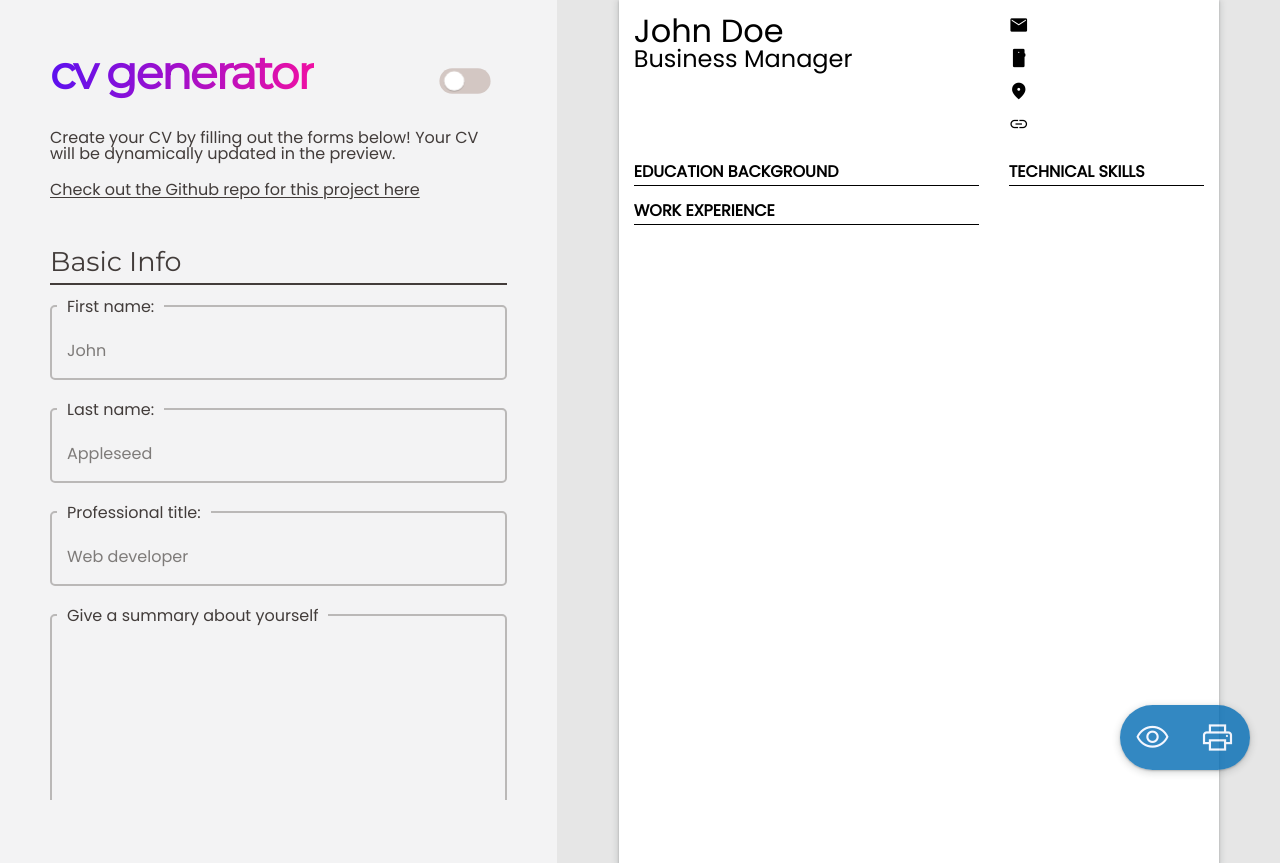
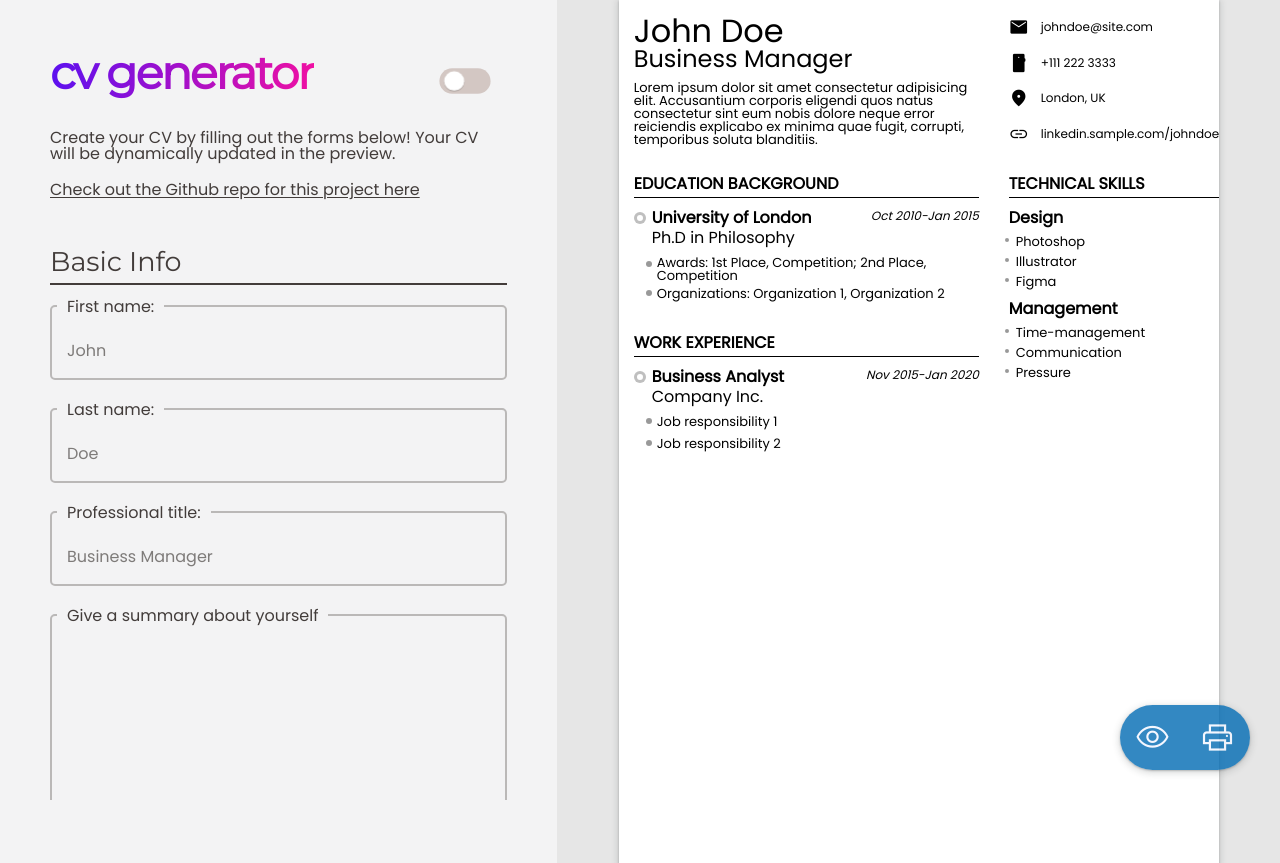
Before and after one commit to renchester/cv-generator, a React (Vite) app: page / in a window 1280 px wide. Built offline with nearby package versions, Linux system fonts and the light colour scheme.

Commit message:
Update placeholder/default content

```diff
--- a/src/components/editors/BasicInfo.jsx
+++ b/src/components/editors/BasicInfo.jsx
@@ -22,7 +22,7 @@ function BasicInfo(props) {
             type="text"
             name="lastName"
             className="form-input form-input__last-name"
-            placeholder="Appleseed"
+            placeholder="Doe"
             onChange={handleChange}
             value={data.lastName}
           />
@@ -33,7 +33,7 @@ function BasicInfo(props) {
             type="text"
             name="occupation"
             className="form-input form-input__occupation"
-            placeholder="Web developer"
+            placeholder="Business Manager"
             onChange={handleChange}
             value={data.occupation}
           />
--- a/src/components/editors/CategoryInfo.jsx
+++ b/src/components/editors/CategoryInfo.jsx
@@ -129,7 +129,7 @@ function CategoryInfo(props) {
           <span className="form-label__title">
             {infoType === 'skillsInfo'
               ? ' Add a skill category'
-              : ' Add a category (ex. Languages/Interests/Awards)'}
+              : ' Add a category (ex. Languages/Awards)'}
           </span>
           <input
             type="text"
--- a/src/components/editors/ContactInfo.jsx
+++ b/src/components/editors/ContactInfo.jsx
@@ -12,7 +12,7 @@ function ContactInfo(props) {
             type="email"
             name="email"
             className="form-input form-input__email"
-            placeholder="johnappleseed@site.com"
+            placeholder="johndoe@site.com"
             onChange={handleChange}
             value={data.email}
           />
@@ -44,7 +44,7 @@ function ContactInfo(props) {
             type="text"
             name="website"
             className="form-input form-input__website"
-            placeholder="linkedin.com/johnappleseed"
+            placeholder="linkedin.sample.com/johndoe"
             onChange={handleChange}
             value={data.website}
           />
--- a/src/components/editors/EducationInfo.jsx
+++ b/src/components/editors/EducationInfo.jsx
@@ -141,7 +141,7 @@ function EducationInfo(props) {
             type="text"
             name="degreeProgram"
             className="form-input form-input__degree-program"
-            placeholder="B.A. in Psychology/Doctorate in Philosophy"
+            placeholder="Ph.D in Philosophy"
             value={educInfo.degreeProgram}
             onChange={handleChange}
             required
@@ -194,7 +194,7 @@ function EducationInfo(props) {
           </label>
         )}
         <label className="form-label">
-          <span className="form-label__title">GPA:</span>
+          <span className="form-label__title">GPA (optional):</span>
           <input
             type="text"
             name="gpa"
@@ -207,7 +207,7 @@ function EducationInfo(props) {
 
         <label className="form-label">
           <span className="form-label__title">
-            Additional info (e.g. awards, courses, thesis project)
+            Additional info (ex. awards, courses, thesis project)
           </span>
 
           <div className="submitted-item__container">
@@ -219,7 +219,7 @@ function EducationInfo(props) {
               type="text"
               name="currentInfoItem"
               className="form-input form-input__addl-info-item form-input__items"
-              placeholder="Awards: 1st Place, Competition; 2nd Place, Competition"
+              placeholder="Press enter to submit an item..."
               value={educInfo.currentInfoItem}
               onChange={handleChange}
               onKeyDown={submitAddlInfo}
--- a/src/components/editors/ExperienceInfo.jsx
+++ b/src/components/editors/ExperienceInfo.jsx
@@ -124,7 +124,7 @@ function ExperienceInfo(props) {
             type="text"
             name="jobTitle"
             className="form-input form-input__job-title"
-            placeholder="Junior web developer"
+            placeholder="Business Analyst"
             value={expInfo.jobTitle}
             onChange={handleChange}
             required
@@ -138,7 +138,7 @@ function ExperienceInfo(props) {
             type="text"
             name="company"
             className="form-input form-input__company"
-            placeholder="Mozilla Inc."
+            placeholder="Company Inc."
             value={expInfo.company}
             onChange={handleChange}
             required
@@ -205,7 +205,7 @@ function ExperienceInfo(props) {
             <input
               type="text"
               name="currentInfoItem"
-              placeholder="Did this one thing etc."
+              placeholder="Press enter to submit an item..."
               className="form-input form-input__job-specifics form-input__items"
               value={expInfo.currentInfoItem}
               onChange={handleChange}
--- a/src/components/preview/BasicInfoView.jsx
+++ b/src/components/preview/BasicInfoView.jsx
@@ -9,7 +9,10 @@ function BasicInfoView(props) {
       <h2 className="preview__job-title">
         {data.occupation || 'Business Manager'}
       </h2>
-      <p className="preview__self-summary">{data.selfSummary}</p>
+      <p className="preview__self-summary">
+        {data.selfSummary ||
+          'Lorem ipsum dolor sit amet consectetur adipisicing elit. Accusantium corporis eligendi quos natus consectetur sint eum nobis dolore neque error reiciendis explicabo ex minima quae fugit, corrupti, temporibus soluta blanditiis.'}
+      </p>
     </section>
   );
 }
--- a/src/components/preview/ContactInfoView.jsx
+++ b/src/components/preview/ContactInfoView.jsx
@@ -7,25 +7,33 @@ function ContactInfoView(props) {
         <span className="material-symbols-outlined preview__contact-icon icon-mail">
           mail
         </span>
-        <span className="preview__email">{data.email}</span>
+        <span className="preview__email">
+          {data.email || 'johndoe@site.com'}
+        </span>
       </div>
       <div className="preview__contact-wrapper">
         <span className="material-symbols-outlined preview__contact-icon icon-phone">
           smartphone
         </span>
-        <span className="preview__phone-number">{data.phoneNumber}</span>
+        <span className="preview__phone-number">
+          {data.phoneNumber || '+111 222 3333'}
+        </span>
       </div>
       <div className="preview__contact-wrapper">
         <span className="material-symbols-outlined preview__contact-icon icon-location">
           location_on
         </span>
-        <span className="preview__location">{data.location}</span>
+        <span className="preview__location">
+          {data.location || 'London, UK'}
+        </span>
       </div>
       <div className="preview__contact-wrapper">
         <span className="material-symbols-outlined preview__contact-icon icon-link">
           link
         </span>
-        <span className="preview__website">{data.website}</span>
+        <span className="preview__website">
+          {data.website || 'linkedin.sample.com/johndoe'}
+        </span>
       </div>
     </section>
   );
--- a/src/components/preview/EducationInfoView.jsx
+++ b/src/components/preview/EducationInfoView.jsx
@@ -1,5 +1,9 @@
+import format from 'date-fns/format';
+
 function EducationInfoView(props) {
   const { data } = props;
+
+  const formatDate = (str) => format(new Date(str), 'MMM yyyy');
 
   const educInfoPreviewMarkup = data.map((item) => (
     <div className="preview-unit__educ-info" key={item.id}>
@@ -9,7 +13,8 @@ function EducationInfoView(props) {
           <h2 className="preview__degree-program">{item.degreeProgram}</h2>
         </div>
         <span className="preview__active-years">
-          {item.startingYear}-{item.onGoing ? 'present' : item.graduatingYear}
+          {formatDate(item.startingYear)}-
+          {!item.graduatingYear ? 'present' : formatDate(item.graduatingYear)}
         </span>
       </div>
       {item.gpa && <p className="preview__gpa">GPA: {item.gpa}</p>}
@@ -30,7 +35,28 @@ function EducationInfoView(props) {
   return (
     <section className="preview-area preview-area__educ-info">
       <h1 className="preview-title">Education Background</h1>
-      {educInfoPreviewMarkup}
+      {data.length ? (
+        educInfoPreviewMarkup
+      ) : (
+        <div className="preview-unit__educ-info">
+          <div className="preview__info-main-header">
+            <div className="preview__info-main-wrapper">
+              <h2 className="preview__institution">University of London</h2>
+              <h2 className="preview__degree-program">Ph.D in Philosophy</h2>
+            </div>
+            <span className="preview__active-years">Oct 2010-Jan 2015</span>
+          </div>
+
+          <ul>
+            <li className="preview__educ-additional-info">
+              Awards: 1st Place, Competition; 2nd Place, Competition
+            </li>
+            <li className="preview__educ-additional-info">
+              Organizations: Organization 1, Organization 2
+            </li>
+          </ul>
+        </div>
+      )}
     </section>
   );
 }
--- a/src/components/preview/ExperienceInfoView.jsx
+++ b/src/components/preview/ExperienceInfoView.jsx
@@ -1,5 +1,9 @@
+import format from 'date-fns/format';
+
 function ExperienceInfoView(props) {
   const { data } = props;
+
+  const formatDate = (str) => format(new Date(str), 'MMM yyyy');
 
   const expInfoPreviewMarkup = data.map((item) => (
     <div className="preview-unit__exp-info" key={item.id}>
@@ -9,7 +13,8 @@ function ExperienceInfoView(props) {
           <h2 className="preview__company">{item.company}</h2>
         </div>
         <span className="preview__active-years">
-          {item.startingYear}-{item.onGoing ? 'present' : item.endingYear}
+          {formatDate(item.startingYear)}-
+          {!item.endingYear ? 'present' : formatDate(item.endingYear)}
         </span>
       </div>
       {item.additionalInfo.length ? (
@@ -29,7 +34,28 @@ function ExperienceInfoView(props) {
   return (
     <section className="preview-area preview-area__exp-info">
       <h1 className="preview-title">Work Experience</h1>
-      {expInfoPreviewMarkup}
+      {data.length ? (
+        expInfoPreviewMarkup
+      ) : (
+        <div className="preview-unit__exp-info">
+          <div className="preview__info-main-header">
+            <div className="preview__info-main-wrapper">
+              <h2 className="preview__job-title">Business Analyst</h2>
+              <h2 className="preview__company">Company Inc.</h2>
+            </div>
+            <span className="preview__active-years">Nov 2015-Jan 2020</span>
+          </div>
+
+          <ul>
+            <li className="preview__job-responsibility">
+              Job responsibility 1
+            </li>
+            <li className="preview__job-responsibility">
+              Job responsibility 2
+            </li>
+          </ul>
+        </div>
+      )}
     </section>
   );
 }
--- a/src/components/preview/SkillsInfoView.jsx
+++ b/src/components/preview/SkillsInfoView.jsx
@@ -16,7 +16,26 @@ function SkillsInfoView(props) {
   return (
     <section className="preview-area preview-area__skills-info">
       <h1 className="preview-title">Technical Skills</h1>
-      {skillsInfoMarkup}
+      {data.length ? (
+        skillsInfoMarkup
+      ) : (
+        <>
+          <div className="preview__skill-container">
+            <h2 className="preview__skill-category">Design</h2>
+
+            <div className="preview__skill-item">Photoshop</div>
+            <div className="preview__skill-item">Illustrator</div>
+            <div className="preview__skill-item">Figma</div>
+          </div>
+          <div className="preview__skill-container">
+            <h2 className="preview__skill-category">Management</h2>
+
+            <div className="preview__skill-item">Time-management</div>
+            <div className="preview__skill-item">Communication</div>
+            <div className="preview__skill-item">Pressure</div>
+          </div>
+        </>
+      )}
     </section>
   );
 }
```
